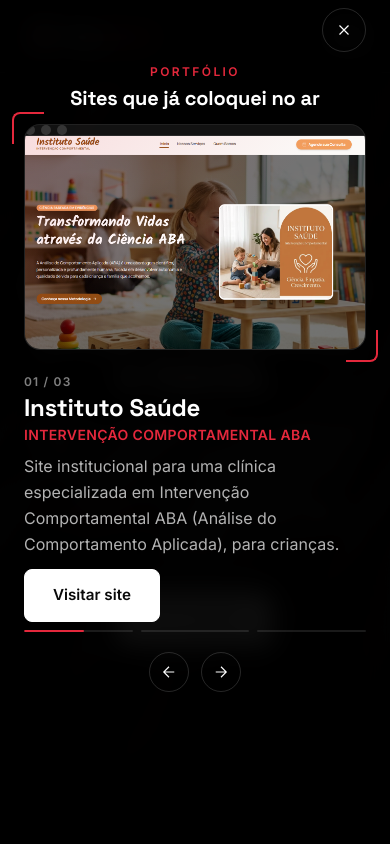
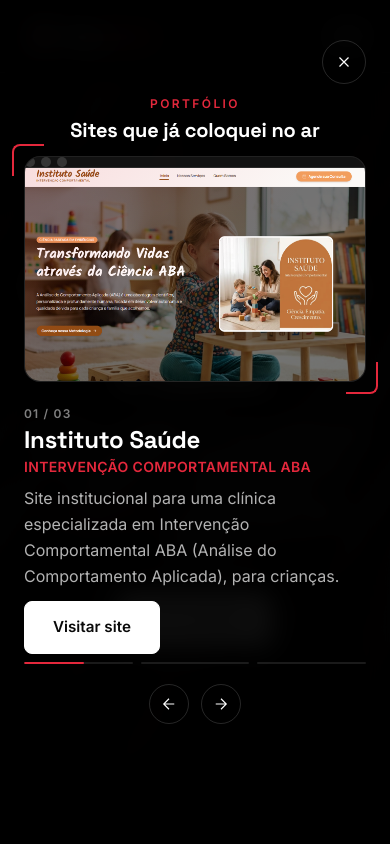
Before and after one commit to alanboleiro/deu-start, a Next.js app: page / in a window 390 px wide. Both pictures are taken after a click on the button "Ver Portifólio". Shown: the top 844 px of the page. Built offline with nearby package versions, Linux system fonts and the light colour scheme.

Commit message:
Aumenta espaçamento do topo no modal de portfólio (mobile)
Botão de fechar estava colado no topo da tela em telas pequenas.

```diff
--- a/components/PortfolioModal.jsx
+++ b/components/PortfolioModal.jsx
@@ -24,7 +24,7 @@ export default function PortfolioModal({ open, onClose }) {
     <AnimatePresence>
       {open && (
         <motion.div
-          className="fixed inset-0 z-[999] flex items-start justify-center overflow-y-auto bg-black/95 !px-6 !pb-3 !pt-16 backdrop-blur-md md:items-center md:!pb-16 md:!pt-24"
+          className="fixed inset-0 z-[999] flex items-start justify-center overflow-y-auto bg-black/95 !px-6 !pb-3 !pt-24 backdrop-blur-md md:items-center md:!pb-16 md:!pt-24"
           initial={{ opacity: 0 }}
           animate={{ opacity: 1 }}
           exit={{ opacity: 0 }}
```
